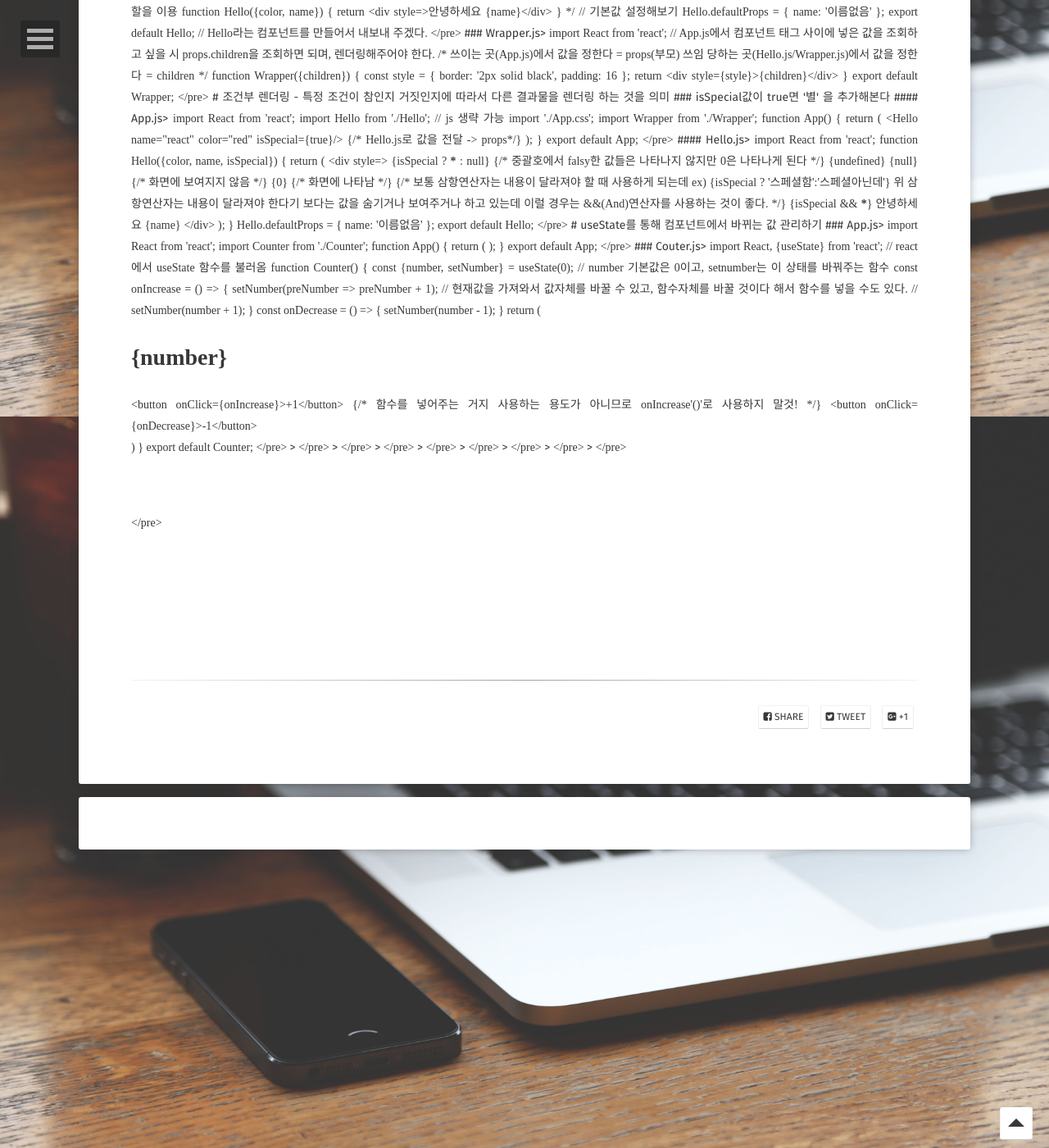
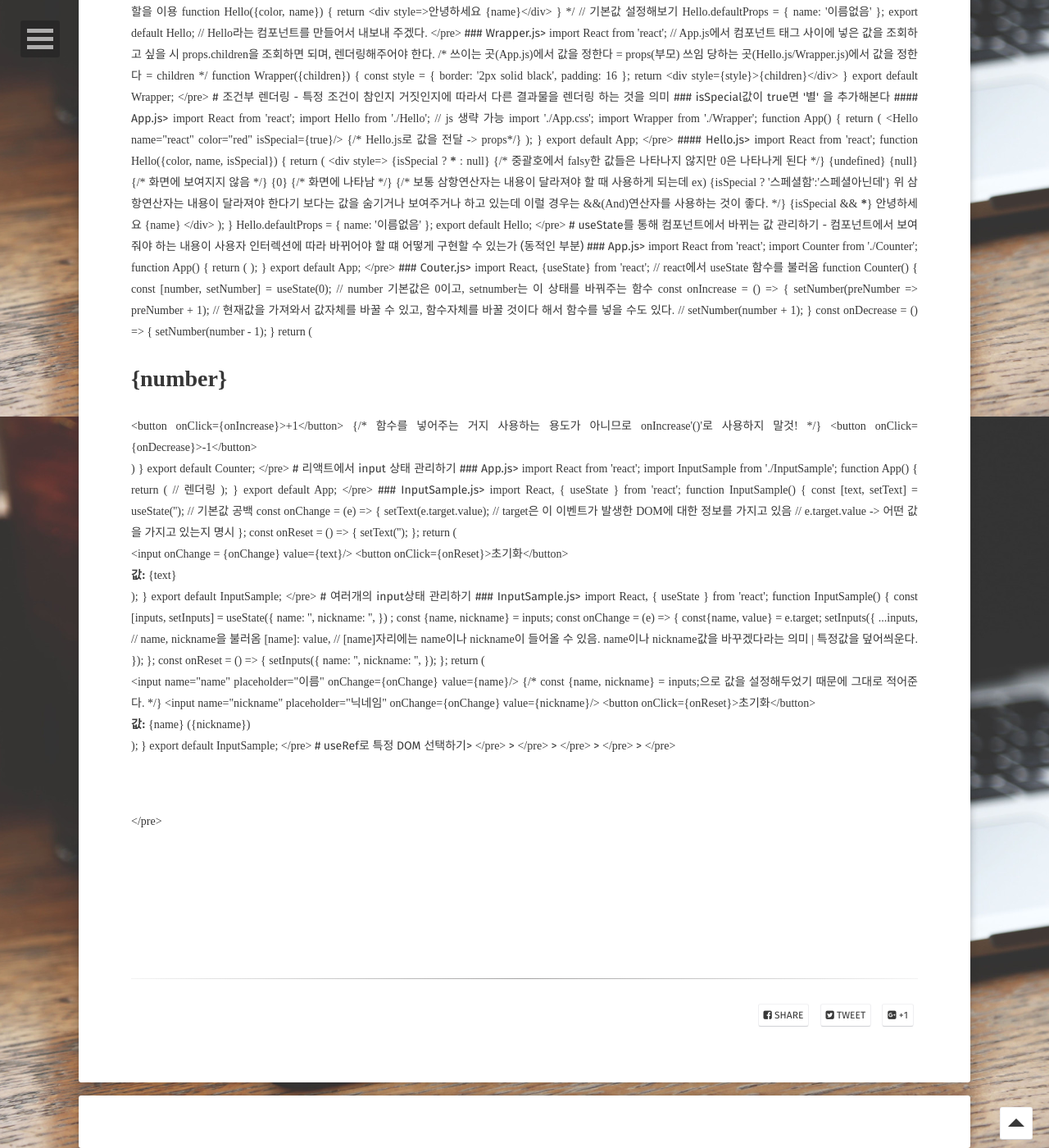
Before and after one commit to sum529-create/sum529-create.github.io, a Jekyll site: the page built from _posts/2021-06-13-React-벨로퍼트님 강좌.md, in a window 1280 px wide and 1400 px high, scrolled down 2192 px. Shown: the whole window at 82% size. Built offline with Jekyll 4.4.1, drawn with Linux system fonts in a browser that asks for light colours; some web fonts are replaced; comment, search, counter and statistics services are not loaded; some of the changed text lies outside the part shown.

Commit message:
Update 2021-06-13-React-벨로퍼트님 강좌.md

```diff
--- a/_posts/2021-06-13-React-벨로퍼트님 강좌.md
+++ b/_posts/2021-06-13-React-벨로퍼트님 강좌.md
@@ -316,6 +316,7 @@ export default Hello;
 
 
 # useState를 통해 컴포넌트에서 바뀌는 값 관리하기
+- 컴포넌트에서 보여줘야 하는 내용이 사용자 인터렉션에 따라 바뀌어야 할 떄 어떻게 구현할 수 있는가 (동적인 부분)
 
 ### App.js
 <pre>
@@ -342,7 +343,7 @@ export default App;
 import React, {useState} from 'react'; // react에서 useState 함수를 불러옴
 
 function Counter() {
-    const {number, setNumber} = useState(0); // number 기본값은 0이고, setnumber는 이 상태를 바꿔주는 함수
+    const [number, setNumber] = useState(0); // number 기본값은 0이고, setnumber는 이 상태를 바꿔주는 함수
     const onIncrease = () => {
         setNumber(preNumber => preNumber + 1); // 현재값을 가져와서 값자체를 바꿀 수 있고, 함수자체를 바꿀 것이다 해서 함수를 넣을 수도 있다.
         // setNumber(number + 1);
@@ -362,6 +363,107 @@ function Counter() {
 export default Counter;
 </pre>
 </code>
+
+
+# 리액트에서 input 상태 관리하기
+
+### App.js
+<pre>
+<code>
+import React from 'react';
+import InputSample from './InputSample';
+
+function App() {
+  return (
+    <InputSample /> // 렌더링
+
+  );
+}
+
+export default App;
+</pre>
+</code>
+
+### InputSample.js
+<pre>
+<code>
+import React, { useState } from 'react';
+
+function InputSample() {
+    const [text, setText] = useState(''); // 기본값 공백
+    const onChange = (e) => {
+        setText(e.target.value); // target은 이 이벤트가 발생한 DOM에 대한 정보를 가지고 있음
+        // e.target.value -> 어떤 값을 가지고 있는지 명시
+    };
+
+    const onReset = () => {
+        setText('');
+    };
+
+    return (
+        <div>
+            <input onChange = {onChange} value={text}/>
+            <button onClick={onReset}>초기화</button>
+            <div>
+                <b>값: </b>
+                {text}
+            </div>
+        </div>
+    );
+}
+
+export default InputSample;
+</pre>
+</code>
+
+
+# 여러개의 input상태 관리하기
+
+### InputSample.js
+<pre>
+<code>
+import React, { useState } from 'react';
+
+function InputSample() {
+    const [inputs, setInputs] = useState({
+        name: '',
+        nickname: '',
+    }) ;
+    const {name, nickname} = inputs;
+    const onChange = (e) => {
+        const{name, value} = e.target;
+        setInputs({
+            ...inputs, // name, nickname을 불러옴
+            [name]: value, // [name]자리에는 name이나 nickname이 들어올 수 있음. name이나 nickname값을 바꾸겠다라는 의미 | 특정값을 덮어씌운다.
+        });
+    };
+
+    const onReset = () => {
+        setInputs({
+            name: '',
+            nickname: '',
+        });
+    };
+
+    return (
+        <div>
+            <input name="name" placeholder="이름" onChange={onChange} value={name}/> {/* const {name, nickname} = inputs;으로 값을 설정해두었기 때문에 그대로 적어준다. */}
+            <input name="nickname" placeholder="닉네임" onChange={onChange} value={nickname}/>
+            <button onClick={onReset}>초기화</button>
+            <div>
+                <b>값: </b>
+                {name} ({nickname})
+            </div>
+        </div>
+    );
+}
+
+export default InputSample;
+</pre>
+</code>
+
+
+# useRef로 특정 DOM 선택하기
 
 <pre>
 <code>
@@ -398,21 +500,3 @@ export default Counter;
 
 </pre>
 </code>
-
-<pre>
-<code>
-
-</pre>
-</code>
-
-<pre>
-<code>
-
-</pre>
-</code>
-
-<pre>
-<code>
-
-</pre>
-</code>
```
